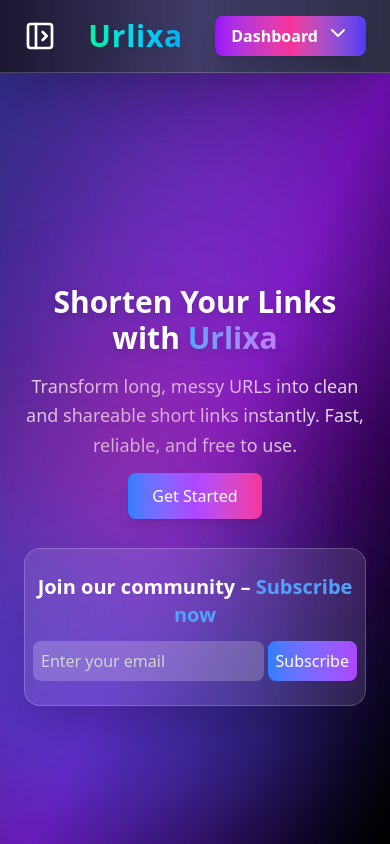
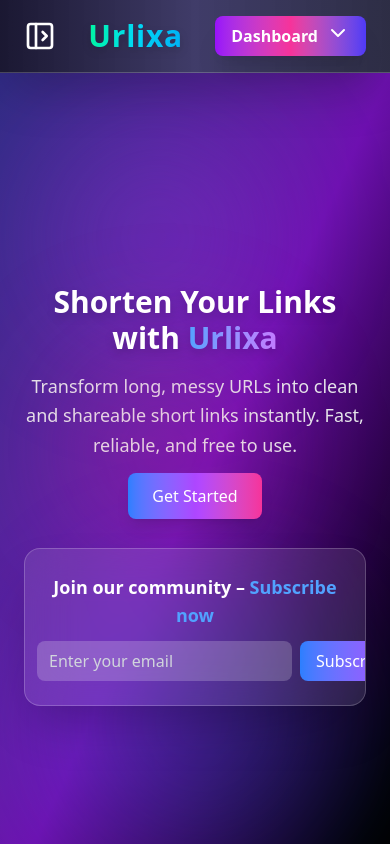
Before and after one commit to ardsuhail/urlShortner, a Next.js app: page / in a window 390 px wide. Shown: the top 844 px of the page. Built offline with nearby package versions, Linux system fonts and the light colour scheme.

Commit message:
eleventh commit

```diff
--- a/app/page.js
+++ b/app/page.js
@@ -37,34 +37,38 @@
   };
 
   return (
-    <main className="relative flex flex-col items-center justify-center min-h-[100vh] text-center px-6 overflow-hidden">
 
+    <main className="relative flex flex-col items-center justify-center min-h-screen text-center px-6 overflow-hidden">
+  {/* Background Gradient */}
   <motion.div
     initial={{ opacity: 0 }}
     animate={{ opacity: 1 }}
+    transition={{ duration: 0.6 }}
     className="absolute inset-0 -z-10 bg-gradient-to-br from-indigo-900 via-purple-800 to-black"
   />
+
+  {/* Smooth Animated Blobs */}
   <motion.div
-        className="absolute w-72 h-72 bg-purple-500/30 rounded-full blur-3xl top-10 left-10"
-        animate={{ y: [0, 30, 0], x: [0, 20, 0] }}
-        transition={{ duration: 10, repeat: Infinity, ease: "easeInOut" }}
+    className="absolute w-56 h-56 sm:w-72 sm:h-72 bg-purple-500/20 rounded-full blur-3xl top-10 left-10"
+    animate={{ y: [0, 20, 0], x: [0, 10, 0] }}
+    transition={{ duration: 20, repeat: Infinity, ease: "easeInOut" }}
   />
   <motion.div
-        className="absolute w-96 h-96 bg-blue-500/30 rounded-full blur-3xl bottom-10 right-10"
-        animate={{ y: [0, -30, 0], x: [0, -20, 0] }}
-        transition={{ duration: 12, repeat: Infinity, ease: "easeInOut" }}
+    className="absolute w-72 h-72 sm:w-80 sm:h-80 bg-blue-500/20 rounded-full blur-3xl bottom-10 right-10"
+    animate={{ y: [0, -20, 0], x: [0, -10, 0] }}
+    transition={{ duration: 22, repeat: Infinity, ease: "easeInOut" }}
   />
   <motion.div
-        className="absolute w-60 h-60 bg-pink-500/30 rounded-full blur-3xl top-1/3 right-1/3"
-        animate={{ scale: [1, 1.1, 1] }}
-        transition={{ duration: 8, repeat: Infinity, ease: "easeInOut" }}
+    className="absolute w-48 h-48 sm:w-60 sm:h-60 bg-pink-500/20 rounded-full blur-3xl top-1/3 right-1/3"
+    animate={{ scale: [1, 1.05, 1] }}
+    transition={{ duration: 16, repeat: Infinity, ease: "easeInOut" }}
   />
 
-
+  {/* Heading */}
   <motion.h1
-        initial={{ opacity: 0, y: -30 }}
+    initial={{ opacity: 0, y: -20 }}
     animate={{ opacity: 1, y: 0 }}
-        transition={{ duration: 0.8 }}
+    transition={{ duration: 0.7 }}
     className="sm:text-5xl text-3xl font-extrabold text-white mb-4 drop-shadow-lg"
   >
     Shorten Your Links with{" "}
@@ -73,42 +77,40 @@
     </span>
   </motion.h1>
 
+  {/* Subtitle */}
   <motion.p
-        initial={{ opacity: 0, y: 20 }}
+    initial={{ opacity: 0, y: 15 }}
     animate={{ opacity: 1, y: 0 }}
-        transition={{ duration: 1 }}
+    transition={{ duration: 0.9 }}
     className="text-lg text-gray-200 max-w-2xl mb-6 leading-relaxed"
   >
-        Transform long, messy URLs into clean and shareable short links
-        instantly. Fast, reliable, and free to use.
+    Transform long, messy URLs into clean and shareable short links instantly.
+    Fast, reliable, and free to use.
   </motion.p>
 
-      <motion.div
-        whileHover={{ scale: 1.05 }}
-        whileTap={{ scale: 0.95 }}
-        className="z-10"
-      >
+  {/* Get Started Button */}
+  <motion.div whileHover={{ scale: 1.05 }} whileTap={{ scale: 0.96 }} className="z-10">
     <Link
+      href={"/shortner"}
       className="px-6 py-3 bg-gradient-to-r from-blue-500 via-purple-500 to-pink-500 text-white rounded-lg shadow-lg hover:shadow-2xl transition-all duration-300"
-          href={"/shortner"}
     >
       Get Started
     </Link>
   </motion.div>
 
-
+  {/* Subscribe Box */}
   <motion.div
-        initial={{ opacity: 0, y: 40 }}
+    initial={{ opacity: 0, y: 30 }}
     animate={{ opacity: 1, y: 0 }}
-        transition={{ duration: 1.2 }}
-        className="mt-10 w-full max-w-md bg-white/10 backdrop-blur-xl overflow-hidden rounded-2xl shadow-2xl px-2   sm:px-4 py-6 border border-white/20"
+    transition={{ duration: 1 }}
+    className="mt-10 w-full max-w-md bg-white/10 backdrop-blur-xl overflow-hidden rounded-2xl shadow-2xl px-3 sm:px-4 py-6 border border-white/20"
   >
-        <h2 className="text-xl font-semibold text-white mb-3">
+    <h2 className="text-lg sm:text-xl font-semibold text-white mb-3">
       Join our community –{" "}
       <span className="text-blue-400">Subscribe now</span>
     </h2>
 
-        <div className="flex items-center gap-1 sm:gap-2">
+    <div className="flex items-center gap-2">
       <input
         value={email}
         onChange={(e) => setEmail(e.target.value)}
@@ -116,16 +118,17 @@
         name="email"
         id="email"
         placeholder="Enter your email"
-            className="flex-1 px-2 sm:w-full w-[10vw] sm:px-4 py-2 rounded-lg bg-white/20 text-white placeholder-gray-300 outline-none focus:ring-2 focus:ring-blue-400"
+        className="flex-1 px-3 py-2 rounded-lg bg-white/20 text-white placeholder-gray-300 outline-none focus:ring-2 focus:ring-blue-400"
       />
       <button
         onClick={handlesubmit}
-            className=" px-2  sm:px-4 py-2 bg-gradient-to-r from-blue-500 to-purple-500 text-white rounded-lg hover:scale-105 transition-all duration-300"
+        className="px-4 py-2 bg-gradient-to-r from-blue-500 to-purple-500 text-white rounded-lg hover:scale-105 transition-all duration-300"
       >
         Subscribe
       </button>
     </div>
   </motion.div>
 </main>
+
   );
 }
--- a/app/shortner/page.js
+++ b/app/shortner/page.js
@@ -76,34 +76,37 @@
 
   return (
     <>
+
+
 <main className="min-h-screen flex items-center justify-center bg-gradient-to-br from-indigo-950 via-purple-900 to-slate-900 p-4 sm:p-6 relative overflow-hidden">
+  {/* Background Animations (Optimized) */}
   <motion.div
-          className="absolute w-96 h-96 bg-purple-500/30 rounded-full blur-3xl top-10 left-10 -z-10"
-          animate={{ y: [0, 25, 0], x: [0, 15, 0] }}
-          transition={{ duration: 10, repeat: Infinity, ease: "easeInOut" }}
+    className="absolute w-72 h-72 sm:w-80 sm:h-80 bg-purple-500/20 rounded-full blur-3xl top-10 left-10 -z-10"
+    animate={{ y: [0, 15, 0], x: [0, 10, 0] }}
+    transition={{ duration: 15, repeat: Infinity, ease: "easeInOut" }}
   />
   <motion.div
-          className="absolute w-[50rem]  h-[50rem] sm:w-[30rem] sm:h-[30rem] bg-pink-500/20 rounded-full blur-3xl bottom-20 right-10 -z-10"
-          animate={{ y: [0, -25, 0], x: [0, -20, 0] }}
-          transition={{ duration: 12, repeat: Infinity, ease: "easeInOut" }}
+    className="absolute w-[25rem] h-[25rem] sm:w-[30rem] sm:h-[30rem] bg-pink-500/15 rounded-full blur-3xl bottom-10 right-10 -z-10"
+    animate={{ y: [0, -15, 0], x: [0, -10, 0] }}
+    transition={{ duration: 18, repeat: Infinity, ease: "easeInOut" }}
   />
 
+  {/* Main Card Section */}
   <motion.div
-          initial={{ opacity: 0, scale: 0.9 }}
+    initial={{ opacity: 0, scale: 0.95 }}
     animate={{ opacity: 1, scale: 1 }}
-          transition={{ duration: 0.6 }}
-          className="bg-white/10 backdrop-blur-xl p-2 sm:p-8 rounded-2xl shadow-2xl w-full max-w-5xl flex flex-col md:flex-row gap-6 border border-white/20"
+    transition={{ duration: 0.5 }}
+    className="bg-white/10 backdrop-blur-xl p-4 sm:p-8 rounded-2xl shadow-2xl w-full max-w-5xl flex flex-col md:flex-row gap-6 border border-white/20"
   >
 
-
-
+    {/* Left Section */}
     <motion.div
-            initial={{ x: 30, opacity: 0 }}
+      initial={{ x: 20, opacity: 0 }}
       animate={{ x: 0, opacity: 1 }}
-            transition={{ delay: 0.4, duration: 0.6 }}
-            className="flex-1 bg-gradient-to-br from-purple-600/10 via-pink-500/10 to-yellow-400/10 backdrop-blur-md px-2 sm:px-6 py-6  rounded-xl shadow-lg"
+      transition={{ delay: 0.3, duration: 0.5 }}
+      className="flex-1 bg-gradient-to-br from-purple-600/10 via-pink-500/10 to-yellow-400/10 backdrop-blur-md px-4 py-6 rounded-xl shadow-lg"
     >
-            <h2 className="text-[19px] flex justify-center items-center sm:text-2xl w-full font-bold text-white mb-6">
+      <h2 className="text-lg sm:text-2xl text-center font-bold text-white mb-6">
         Paste the URL to be shortened
       </h2>
 
@@ -112,8 +115,6 @@
           value={url}
           onChange={(e) => setUrl(e.target.value)}
           type="text"
-    id="url"
-    name="url"
           placeholder="Enter your long (original) URL"
           className="w-full px-4 py-3 rounded-xl bg-white/20 text-white placeholder-gray-300
                      focus:outline-none focus:ring-2 focus:ring-purple-500 transition-all duration-300
@@ -126,34 +127,31 @@
           <span className="pl-4 text-gray-300 whitespace-nowrap select-none">
             {domain}/
           </span>
-
           <input
             value={shortUrl}
             onChange={(e) => setShortUrl(e.target.value)}
             type="text"
-      id="shorturl"
-      name="shortUrl"
             placeholder="write-your-short-url"
-      className="flex-1 bg-transparent py-3 pr-2  text-white placeholder-gray-300
+            className="flex-1 bg-transparent py-3 pr-2 text-white placeholder-gray-300
                       focus:outline-none text-sm sm:text-base"
           />
         </div>
       </div>
 
-
       <motion.button
-              whileHover={!loading ? { scale: 1.05 } : {}}
-              whileTap={!loading ? { scale: 0.95 } : {}}
+        whileHover={!loading ? { scale: 1.03 } : {}}
+        whileTap={!loading ? { scale: 0.97 } : {}}
         onClick={Generate}
         disabled={loading}
-              className={`mt-6 w-full py-3 cursor-pointer rounded-xl text-white font-semibold shadow-lg transition-all duration-300 flex items-center justify-center gap-2 ${loading
+        className={`mt-6 w-full py-3 rounded-xl text-white font-semibold shadow-lg transition-all duration-300 flex items-center justify-center gap-2 ${
+          loading
             ? "bg-gray-400 opacity-80 cursor-not-allowed"
             : "bg-gradient-to-r from-green-400 via-slate-600 to-purple-500 hover:shadow-2xl"
         }`}
       >
         {loading ? (
           <>
-                  <LoaderCircle className="w-5 h-5 cursor-pointer animate-spin text-white" />
+            <LoaderCircle className="w-5 h-5 animate-spin text-white" />
             <span>Generating...</span>
           </>
         ) : (
@@ -171,28 +169,25 @@
         </motion.p>
       )}
     </motion.div>
+
+    {/* Right Section */}
     <motion.div
-            initial={{ x: -30, opacity: 0 }}
+      initial={{ x: -20, opacity: 0 }}
       animate={{ x: 0, opacity: 1 }}
-            transition={{ delay: 0.2, duration: 0.6 }}
+      transition={{ delay: 0.2, duration: 0.5 }}
       className="flex-1 bg-gradient-to-br from-purple-500/20 via-pink-500/20 to-yellow-500/20 p-6 rounded-xl shadow-lg text-left"
     >
       <h3 className="text-xl font-bold mb-3 text-white">How to use:</h3>
       <ul className="list-disc ml-5 space-y-2 text-sm text-gray-200">
         <li><strong>Original URL:</strong> Paste your full link here (e.g., {domain}).</li>
-              <li><strong>Short URL:</strong> Write anything you want as a custom short link. Example: &quot;my-link&quot;.</li>
-              <li>The final short URL will look like: <span className="text-purple-300 font-medium">{domain}/your-short-url</span>.</li>
+        <li><strong>Short URL:</strong> Write anything you want as a custom short link.</li>
+        <li>The final short URL looks like: <span className="text-purple-300 font-medium">{domain}/your-short-url</span>.</li>
         <li>Click <strong>Generate</strong> and your link will be ready to copy and share anywhere.</li>
-              <li>You can create multiple short links and they will be stored for easy access later.</li>
-              <li>Feel free to use letters, numbers, or hyphens for your short URL.</li>
+        <li>You can create multiple short links stored locally for easy access later.</li>
       </ul>
-            <p className="mt-3 text-gray-300 text-sm leading-relaxed">
-              This guide ensures you never get confused about where to paste the original link or what to write for your custom short URL.
-            </p>
     </motion.div>
   </motion.div>
 </main>
-
 
 
     </>
```
Lines whose indentation alone changed are shown as unchanged.
